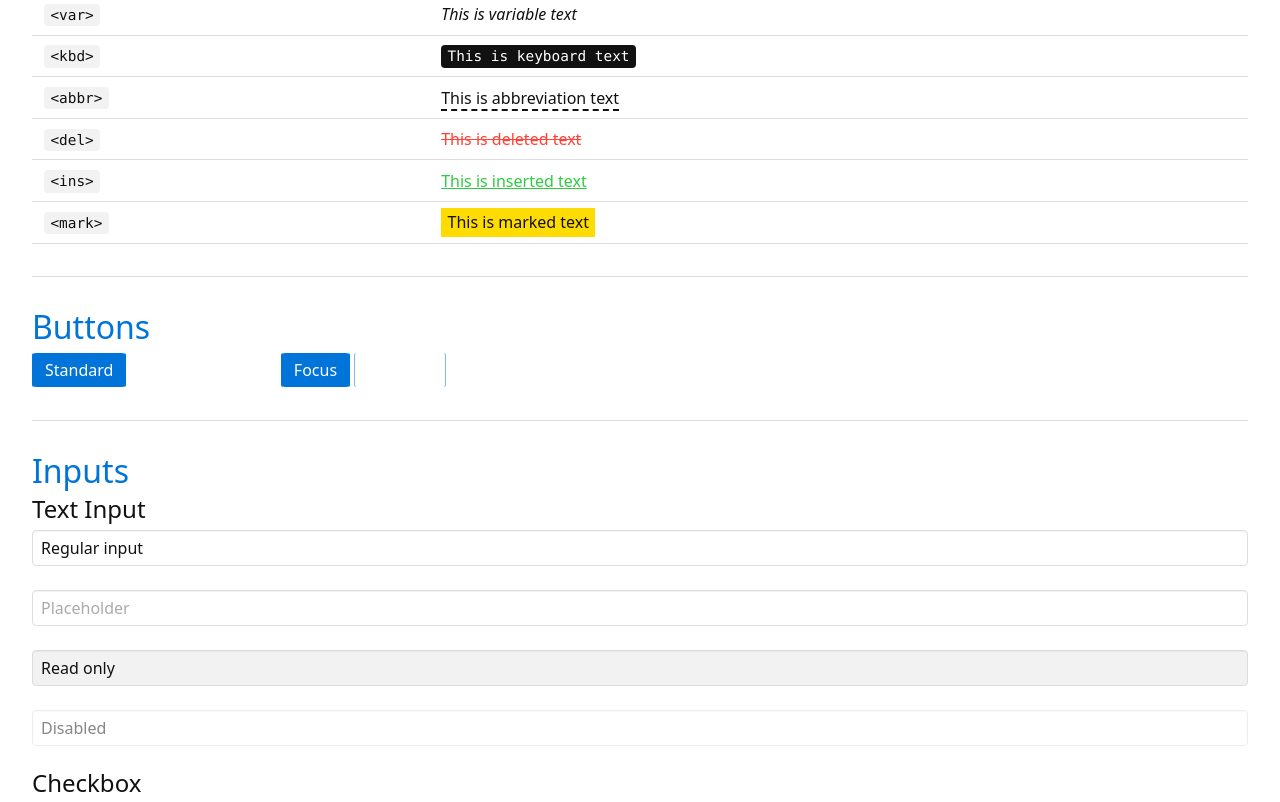
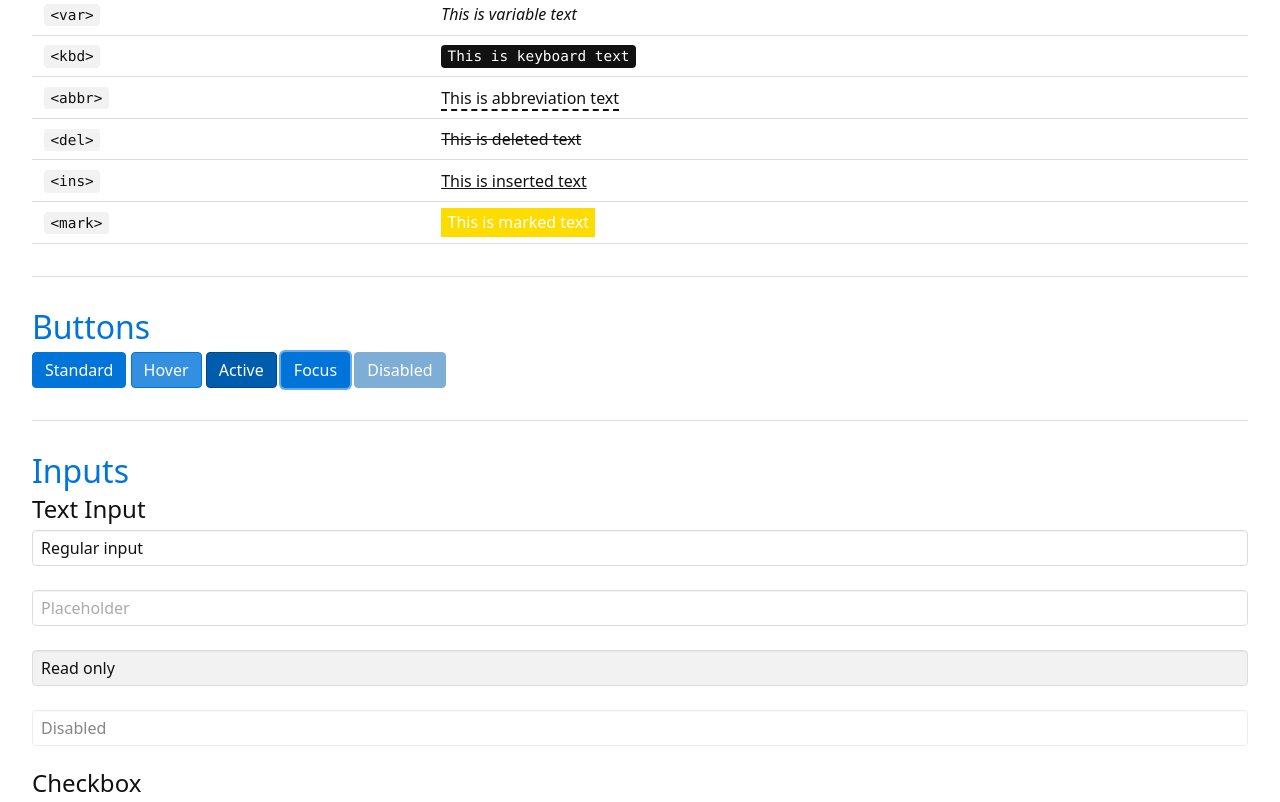
Before and after one commit to evilmarty/html.css, a website: page src/index.html in a window 1280 px wide. Shown: the part 2518-3320 px from the top of the page. Drawn offline with Linux system fonts and the light colour scheme.

Commit message:
Remove use of css color function

```diff
--- a/src/html.css
+++ b/src/html.css
@@ -11,30 +11,196 @@
 
   /* Colors (most courtesy of http://clrs.cc/) */
   --color-white: white;
-  --color-navy: #001f3f;
-  --color-blue: #0074d9;
-  --color-aqua: #7fdbff;
-  --color-teal: #39cccc;
-  --color-olive: #3d9970;
-  --color-green: #2ecc40;
-  --color-lime: #01ff70;
-  --color-yellow: #ffdc00;
-  --color-orange: #ff851b;
-  --color-red: #ff4136;
-  --color-maroon: #85144b;
-  --color-fuchsia: #f012be;
-  --color-purple: #b10dc9;
   --color-black: #111;
-  --color-gray: #aaa;
-  --color-silver: #ddd;
+  --color-navy-100: #00060d;
+  --color-navy-200: #000c19;
+  --color-navy-300: #001326;
+  --color-navy-400: #001932;
+  --color-navy-500: #001f3f;
+  --color-navy-600: #334c65;
+  --color-navy-700: #66798c;
+  --color-navy-800: #99a5b2;
+  --color-navy-900: #ccd2d9;
+  --color-navy-900: #001f3f;
+  --color-blue-100: #00172b;
+  --color-blue-200: #002e57;
+  --color-blue-300: #004682;
+  --color-blue-400: #005dae;
+  --color-blue-500: #0074d9;
+  --color-blue-600: #3390e1;
+  --color-blue-700: #66ace8;
+  --color-blue-800: #99c7f0;
+  --color-blue-900: #cce3f7;
+  --color-aqua-100: #192c33;
+  --color-aqua-200: #335866;
+  --color-aqua-300: #4c8399;
+  --color-aqua-400: #66afcc;
+  --color-aqua-500: #7fdbff;
+  --color-aqua-600: #99e2ff;
+  --color-aqua-700: #b2e9ff;
+  --color-aqua-800: #ccf1ff;
+  --color-aqua-900: #e5f8ff;
+  --color-teal-100: #0b2929;
+  --color-teal-200: #175252;
+  --color-teal-300: #227a7a;
+  --color-teal-400: #2ea3a3;
+  --color-teal-500: #39cccc;
+  --color-teal-600: #61d6d6;
+  --color-teal-700: #88e0e0;
+  --color-teal-800: #b0ebeb;
+  --color-teal-900: #d7f5f5;
+  --color-olive-100: #0c1f16;
+  --color-olive-200: #183d2d;
+  --color-olive-300: #255c43;
+  --color-olive-400: #317a5a;
+  --color-olive-500: #3d9970;
+  --color-olive-600: #64ad8d;
+  --color-olive-700: #8bc2a9;
+  --color-olive-800: #b1d6c6;
+  --color-olive-900: #d8ebe2;
+  --color-green-100: #09290d;
+  --color-green-200: #12521a;
+  --color-green-300: #1c7a26;
+  --color-green-400: #25a333;
+  --color-green-500: #2ecc40;
+  --color-green-600: #58d666;
+  --color-green-700: #82e08c;
+  --color-green-800: #abebb3;
+  --color-green-900: #d5f5d9;
+  --color-lime-100: #003316;
+  --color-lime-200: #00662d;
+  --color-lime-300: #019943;
+  --color-lime-400: #01cc5a;
+  --color-lime-500: #01ff70;
+  --color-lime-600: #34ff8d;
+  --color-lime-700: #67ffa9;
+  --color-lime-800: #99ffc6;
+  --color-lime-900: #ccffe2;
+  --color-yellow-100: #332c00;
+  --color-yellow-200: #665800;
+  --color-yellow-300: #998400;
+  --color-yellow-400: #ccb000;
+  --color-yellow-500: #ffdc00;
+  --color-yellow-600: #ffe333;
+  --color-yellow-700: #ffea66;
+  --color-yellow-800: #fff199;
+  --color-yellow-900: #fff8cc;
+  --color-orange-100: #331b05;
+  --color-orange-200: #66350b;
+  --color-orange-300: #995010;
+  --color-orange-400: #cc6a16;
+  --color-orange-500: #ff851b;
+  --color-orange-600: #ff9d49;
+  --color-orange-700: #ffb676;
+  --color-orange-800: #ffcea4;
+  --color-orange-900: #ffe7d1;
+  --color-red-100: #330d0b;
+  --color-red-200: #661a16;
+  --color-red-300: #992720;
+  --color-red-400: #cc342b;
+  --color-red-500: #ff4136;
+  --color-red-600: #ff675e;
+  --color-red-700: #ff8d86;
+  --color-red-800: #ffb3af;
+  --color-red-900: #ffd9d7;
+  --color-maroon-100: #1b040f;
+  --color-maroon-200: #35081e;
+  --color-maroon-300: #500c2d;
+  --color-maroon-400: #6a103c;
+  --color-maroon-500: #85144b;
+  --color-maroon-600: #9d436f;
+  --color-maroon-700: #b67293;
+  --color-maroon-800: #cea1b7;
+  --color-maroon-900: #e7d0db;
+  --color-fuchsia-100: #300426;
+  --color-fuchsia-200: #60074c;
+  --color-fuchsia-300: #900b72;
+  --color-fuchsia-400: #c00e98;
+  --color-fuchsia-500: #f012be;
+  --color-fuchsia-600: #f341cb;
+  --color-fuchsia-700: #f671d8;
+  --color-fuchsia-800: #f9a0e5;
+  --color-fuchsia-900: #fcd0f2;
+  --color-purple-100: #230328;
+  --color-purple-200: #470550;
+  --color-purple-300: #6a0879;
+  --color-purple-400: #8e0aa1;
+  --color-purple-500: #b10dc9;
+  --color-purple-600: #c13dd4;
+  --color-purple-700: #d06edf;
+  --color-purple-800: #e09ee9;
+  --color-purple-900: #efcff4;
+  --color-gray-100: #222;
+  --color-gray-200: #444;
+  --color-gray-300: #666;
+  --color-gray-400: #888;
+  --color-gray-500: #aaa;
+  --color-gray-600: #bbb;
+  --color-gray-700: #ccc;
+  --color-gray-800: #ddd;
+  --color-gray-900: #eee;
 
   /* States */
-  --state-primary: var(--color-blue);
-  --state-secondary: var(--color-gray);
-  --state-success: var(--color-green);
-  --state-info: var(--color-teal);
-  --state-warning: var(--color-orange);
-  --state-danger: var(--color-red);
+  --state-primary-100: var(--color-blue-100);
+  --state-primary-200: var(--color-blue-200);
+  --state-primary-300: var(--color-blue-300);
+  --state-primary-400: var(--color-blue-400);
+  --state-primary-500: var(--color-blue-500);
+  --state-primary-600: var(--color-blue-600);
+  --state-primary-700: var(--color-blue-700);
+  --state-primary-800: var(--color-blue-800);
+  --state-primary-900: var(--color-blue-900);
+  --state-primary-text: var(--color-white);
+  --state-secondary-100: var(--color-gray-100);
+  --state-secondary-200: var(--color-gray-200);
+  --state-secondary-300: var(--color-gray-300);
+  --state-secondary-400: var(--color-gray-400);
+  --state-secondary-500: var(--color-gray-500);
+  --state-secondary-600: var(--color-gray-600);
+  --state-secondary-700: var(--color-gray-700);
+  --state-secondary-800: var(--color-gray-800);
+  --state-secondary-900: var(--color-gray-900);
+  --state-secondary-text: var(--color-white);
+  --state-success-100: var(--color-green-100);
+  --state-success-200: var(--color-green-200);
+  --state-success-300: var(--color-green-300);
+  --state-success-400: var(--color-green-400);
+  --state-success-500: var(--color-green-500);
+  --state-success-600: var(--color-green-600);
+  --state-success-700: var(--color-green-700);
+  --state-success-800: var(--color-green-800);
+  --state-success-900: var(--color-green-900);
+  --state-success-text: var(--color-white);
+  --state-info-100: var(--color-teal-100);
+  --state-info-200: var(--color-teal-200);
+  --state-info-300: var(--color-teal-300);
+  --state-info-400: var(--color-teal-400);
+  --state-info-500: var(--color-teal-500);
+  --state-info-600: var(--color-teal-600);
+  --state-info-700: var(--color-teal-700);
+  --state-info-800: var(--color-teal-800);
+  --state-info-900: var(--color-teal-900);
+  --state-info-text: var(--color-white);
+  --state-warning-100: var(--color-orange-100);
+  --state-warning-200: var(--color-orange-200);
+  --state-warning-300: var(--color-orange-300);
+  --state-warning-400: var(--color-orange-400);
+  --state-warning-500: var(--color-orange-500);
+  --state-warning-600: var(--color-orange-600);
+  --state-warning-700: var(--color-orange-700);
+  --state-warning-800: var(--color-orange-800);
+  --state-warning-900: var(--color-orange-900);
+  --state-warning-text: var(--color-white);
+  --state-danger-100: var(--color-red-100);
+  --state-danger-200: var(--color-red-200);
+  --state-danger-300: var(--color-red-300);
+  --state-danger-400: var(--color-red-400);
+  --state-danger-500: var(--color-red-500);
+  --state-danger-600: var(--color-red-600);
+  --state-danger-700: var(--color-red-700);
+  --state-danger-800: var(--color-red-800);
+  --state-danger-900: var(--color-red-900);
+  --state-danger-text: var(--color-white);
   --state-light: var(--color-white);
   --state-dark: var(--color-black);
 
@@ -74,36 +240,44 @@
   --button-loader-border-width: 0.15em;
 
   /* Default */
-  --button-color: var(--color-white);
-  --button-bg-color: var(--state-primary);
+  --button-color: var(--state-primary-text);
+  --button-bg-color: var(--state-primary-500);
+  --button-border-color: var(--state-primary-500);
+  --button-hover-bg-color: var(--state-primary-600);
+  --button-hover-border-color: var(--state-primary-500);
+  --button-active-bg-color: var(--state-primary-400);
+  --button-active-border-color: var(--state-primary-300);
+  --button-focus-border-color: var(--state-primary-700);
+  --button-disabled-bg-color: var(--state-primary-400);
+  --button-disabled-border-color: var(--state-primary-600);
 
   /* Secondary */
-  --button-color-secondary: var(--color-white);
+  --button-color-secondary: var(--state-secondary-text);
   --button-bg-color-secondary: var(--state-secondary);
 
   /* Success */
-  --button-color-success: var(--color-white);
+  --button-color-success: var(--state-success-text);
   --button-bg-color-success: var(--state-success);
 
   /* Info */
-  --button-color-info: var(--color-white);
+  --button-color-info: var(--state-info-text);
   --button-bg-color-info: var(--state-info);
 
   /* Warning */
-  --button-color-warning: var(--color-white);
+  --button-color-warning: var(--state-warning);
   --button-bg-color-warning: var(--state-warning);
 
   /* Danger */
-  --button-color-danger: var(--color-white);
+  --button-color-danger: var(--state-danger);
   --button-bg-color-danger: var(--state-danger);
 
   /* Light */
   --button-color-light: var(--state-dark);
-  --button-bg-color-light: color(var(--state-light) shade(10%));
+  --button-bg-color-light: var(--state-light);
 
   /* Dark */
   --button-color-dark: var(--state-light);
-  --button-bg-color-dark: color(var(--state-dark) tint(10%));
+  --button-bg-color-dark: var(--state-dark);
 
   /*************************************************************************************************
   * Content
@@ -111,7 +285,7 @@
 
   --body-bg-color: var(--color-white);
   --body-color: var(--color-black);
-  --body-color-muted: var(--color-gray);
+  --body-color-muted: var(--color-gray-500);
   --body-margin: 2rem;
 
   --font-family: var(--font-system);
@@ -123,7 +297,7 @@
   --line-height: 1.5;
 
   --code-font-size: 90%;
-  --code-color: var(--color-black);
+  --code-color: var(--body-color);
   --code-border-radius: var(--component-border-radius);
   --code-bg-color: var(--component-bg-color);
   --code-padding-x: calc(var(--font-size) * 0.4);
@@ -147,19 +321,19 @@
   --hr-margin-y: 2rem;
 
   --kbd-font-size: 90%;
-  --kbd-color: var(--color-white);
+  --kbd-color: var(--body-bg-color);
   --kbd-border-radius: var(--component-border-radius);
-  --kbd-bg-color: var(--color-black);
+  --kbd-bg-color: var(--body-color);
   --kbd-padding-x: calc(var(--font-size) * 0.4);
   --kbd-padding-y: calc(var(--font-size) * 0.2);
 
-  --link-color: var(--state-primary);
+  --link-color: var(--state-primary-500);
   --link-text-decoration: none;
-  --link-color-hover: var(--link-color);
+  --link-color-hover: var(--state-primary-600);
   --link-text-decoration-hover: underline;
 
-  --mark-color: inherit;
-  --mark-bg-color: var(--color-yellow);
+  --mark-color: var(--color-white);
+  --mark-bg-color: var(--color-yellow-500);
   --mark-padding-x: calc(var(--font-size) * 0.4);
   --mark-padding-y: calc(var(--font-size) * 0.2);
 
@@ -171,7 +345,7 @@
   --pre-max-height: none;
 
   --selection-color: var(--color-white);
-  --selection-bg-color: var(--state-primary);
+  --selection-bg-color: var(--state-primary-500);
 
   /*************************************************************************************************
   * Forms
@@ -196,7 +370,7 @@
   --input-bg-color: var(--color-white);
   --input-box-shadow: var(--component-box-shadow-inner);
   --input-readonly-bg-color: var(--component-bg-color);
-  --input-focus-color: var(--state-primary);
+  --input-focus-color: var(--state-primary-500);
   --input-speed: var(--component-speed);
 
   --input-addon-bg-color: var(--component-bg-color);
@@ -213,12 +387,13 @@
   --input-range-track-color: var(--component-bg-color);
   --input-range-track-box-shadow: var(--component-box-shadow-inner);
   --input-range-thumb-height: 1.25rem;
-  --input-range-thumb-color: var(--state-primary);
+  --input-range-thumb-color: var(--state-primary-500);
+  --input-range-thumb-bg-color: var(--state-primary-700);
 
-  --input-invalid-color: var(--state-danger);
-  --input-invalid-border-color: var(--state-danger);
-  --input-valid-color: var(--state-success);
-  --input-valid-border-color: var(--state-success);
+  --input-invalid-color: var(--state-danger-500);
+  --input-invalid-border-color: var(--state-danger-500);
+  --input-valid-color: var(--state-success-500);
+  --input-valid-border-color: var(--state-success-500);
 
   --fieldset-border-color: var(--component-border-color);
   --fieldset-border-width: var(--component-border-width);
@@ -250,7 +425,7 @@
   --table-spacing-x: 0.75rem;
   --table-spacing-y: 0.5rem;
   --table-hover-color: var(--color-white);
-  --table-hover-bg-color: var(--state-primary);
+  --table-hover-bg-color: var(--state-primary-500);
   --table-stripe-bg-color: var(--component-bg-color);
 
   /*************************************************************************************************
@@ -523,9 +698,7 @@ button,
   border-radius: var(--button-border-radius);
   border-style: solid;
   border-width: var(--button-border-width);
-  border-color: var(--button-bg-color);
-  border-top-color: color(var(--button-bg-color) tint(10%));
-  border-bottom-color: color(var(--button-bg-color) shade(10%));
+  border-color: var(--button-border-color);
   height: var(--button-height);
   line-height: calc(var(--button-height) - var(--button-border-width) * 2);
   user-select: none;
@@ -541,31 +714,26 @@ button:hover,
 .button.hover {
   color: var(--button-color);
   text-decoration: none;
-  background-color: color(var(--button-bg-color) shade(10%));
-  border-color: color(var(--button-bg-color) shade(10%));
-  border-top-color: color(var(--button-bg-color) tint(0%));
-  border-bottom-color: color(var(--button-bg-color) shade(20%));
+  background-color: var(--button-hover-bg-color);
+  border-color: var(--button-hover-border-color);
 }
 
 button:active,
 .button.active {
-  background-color: color(var(--button-bg-color) shade(10%));
-  border-color: color(var(--button-bg-color) shade(10%));
-  border-top-color: color(var(--button-bg-color) shade(20%));
-  border-bottom-color: color(var(--button-bg-color) shade(10%));
+  background-color: var(--button-active-bg-color);
+  border-color: var(--button-active-border-color);
 }
 
 button:focus,
 .button.focus {
   outline: none;
-  box-shadow: 0 0 0 var(--button-focus-width) color(var(--button-bg-color) alpha(50%));
+  box-shadow: 0 0 0 var(--button-focus-width) var(--button-focus-border-color);
 }
 
 button:disabled,
 .button.disabled {
-  background-color: color(var(--button-bg-color) shade(10%));
-  border-top-color: color(var(--button-bg-color) tint(10%));
-  border-bottom-color: color(var(--button-bg-color) shade(10%));
+  background-color: var(--button-disabled-bg-color);
+  border-color: var(--button-disabled-bg-color);
   box-shadow: none;
   text-decoration: none;
   opacity: 0.5;
@@ -787,6 +955,7 @@ input[type="range"] {
   height: var(--input-height);
   line-height: var(--input-height);
   vertical-align: middle;
+  background-color: var(--input-bg-color);
 }
 
 input[type="range"]:focus {
@@ -820,7 +989,7 @@ input[type="range"]:focus::-webkit-slider-runnable-track {
 }
 
 input[type="range"]:focus::-webkit-slider-thumb {
-  box-shadow: 0 0 0 var(--component-focus-width) color(var(--input-range-thumb-color) alpha(50%));
+  box-shadow: 0 0 0 var(--component-focus-width) var(--input-range-thumb-bg-color)));
 }
 
 /* Firefox */
@@ -844,7 +1013,7 @@ input[type="range"]::-moz-range-thumb {
 }
 
 input[type="range"]:focus::-moz-range-thumb {
-  box-shadow: 0 0 0 var(--component-focus-width) color(var(--input-range-thumb-color) alpha(50%));
+  box-shadow: 0 0 0 var(--component-focus-width) var(--input-range-thumb-color);
 }
 
 /* IE / Edge */
@@ -880,7 +1049,7 @@ input[type="range"]::-ms-thumb {
 }
 
 input[type="range"]:focus::-ms-thumb {
-  box-shadow: 0 0 0 var(--component-focus-width) color(var(--input-range-thumb-color) alpha(50%));
+  box-shadow: 0 0 0 var(--component-focus-width) var(--input-range-thumb-bg-color);
 }
 
 input[type="range"]:focus::-ms-fill-lower {
```
Also changed, not shown: dist/html.css.
